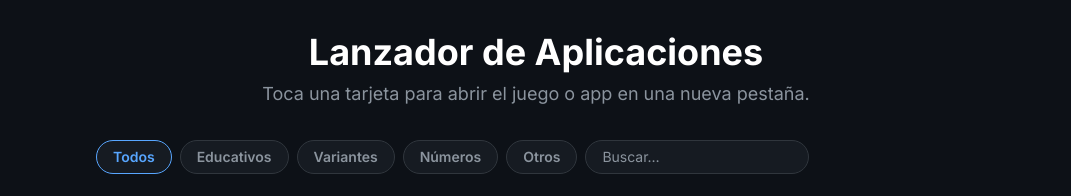
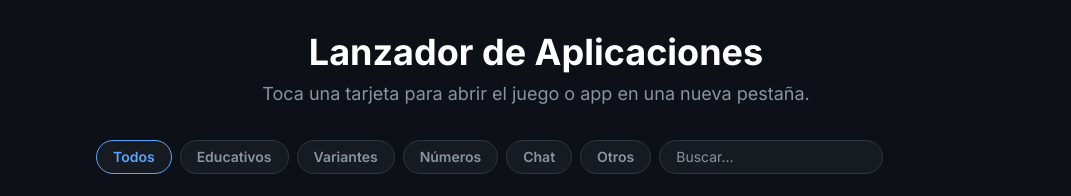
Before and after one commit to jcaselas-ship-it/lanzador3, a plain HTML site: page index.html in a window 1280 px wide. Shown: the top 196 px of the page, without its empty margins (104-1175 px from the left). Drawn offline with nearby package versions, Linux system fonts and the light colour scheme.

Commit message:
Añade sección Chat con MiniChat
Co-Authored-By: Claude Opus 5.5 <noreply@anthropic.com>
Claude-Session: https://claude.ai/code/session_01BT6HBVcmxK6rjUG8kP5qEv

```diff
--- a/index.html
+++ b/index.html
@@ -49,6 +49,7 @@ body{font-family:'Inter',sans-serif; background:var(--bg-primary); color:var(--t
       <button class="filter-btn px-4 py-1.5 rounded-full text-sm font-semibold" data-cat="educativos">Educativos</button>
       <button class="filter-btn px-4 py-1.5 rounded-full text-sm font-semibold" data-cat="variantes">Variantes</button>
       <button class="filter-btn px-4 py-1.5 rounded-full text-sm font-semibold" data-cat="numeros">Números</button>
+      <button class="filter-btn px-4 py-1.5 rounded-full text-sm font-semibold" data-cat="chat">Chat</button>
       <button class="filter-btn px-4 py-1.5 rounded-full text-sm font-semibold" data-cat="otros">Otros</button>
     </div>
     <input id="search-input" type="text" placeholder="Buscar…" class="flex-1 sm:flex-none sm:w-56 px-4 py-2 sm:py-1.5 rounded-full text-sm outline-none">
@@ -58,6 +59,7 @@ body{font-family:'Inter',sans-serif; background:var(--bg-primary); color:var(--t
     <button class="filter-btn px-4 py-2 rounded-full text-sm font-semibold text-left" data-cat="educativos">Educativos</button>
     <button class="filter-btn px-4 py-2 rounded-full text-sm font-semibold text-left" data-cat="variantes">Variantes</button>
     <button class="filter-btn px-4 py-2 rounded-full text-sm font-semibold text-left" data-cat="numeros">Números</button>
+    <button class="filter-btn px-4 py-2 rounded-full text-sm font-semibold text-left" data-cat="chat">Chat</button>
     <button class="filter-btn px-4 py-2 rounded-full text-sm font-semibold text-left" data-cat="otros">Otros</button>
   </div>
 </div>
@@ -115,6 +117,8 @@ const programs = [
   { name:"Área y Perímetro", url:"https://jcaselas-ship-it.github.io/areayperimetro/", cat:"numeros", icon:"fa-solid fa-ruler-combined", color:"bg-yellow-600" },
   { name:"Laberinto de Primos", url:"https://jcaselas-ship-it.github.io/laberintoprimos/", cat:"numeros", icon:"fa-solid fa-signs-post", color:"bg-blue-700" },
   { name:"MCD y mcm", url:"https://jcaselas-ship-it.github.io/MCDmcm/", cat:"numeros", icon:"fa-solid fa-divide", color:"bg-orange-700" },
+  // Chat
+  { name:"MiniChat", url:"https://jcaselas-ship-it.github.io/MiniChat/", cat:"chat", icon:"fa-solid fa-comment-dots", color:"bg-blue-700" },
   // Otros
   { name:"Battle Life", url:"https://jcaselas-ship-it.github.io/battlelife/", cat:"otros", icon:"fa-solid fa-shield-halved", color:"bg-orange-700" },
   { name:"Ultimate Tic-Tac-Toe", url:"https://jcaselas-ship-it.github.io/tictactoeultimate/", cat:"otros", icon:"fa-solid fa-hashtag", color:"bg-emerald-700" },
```
